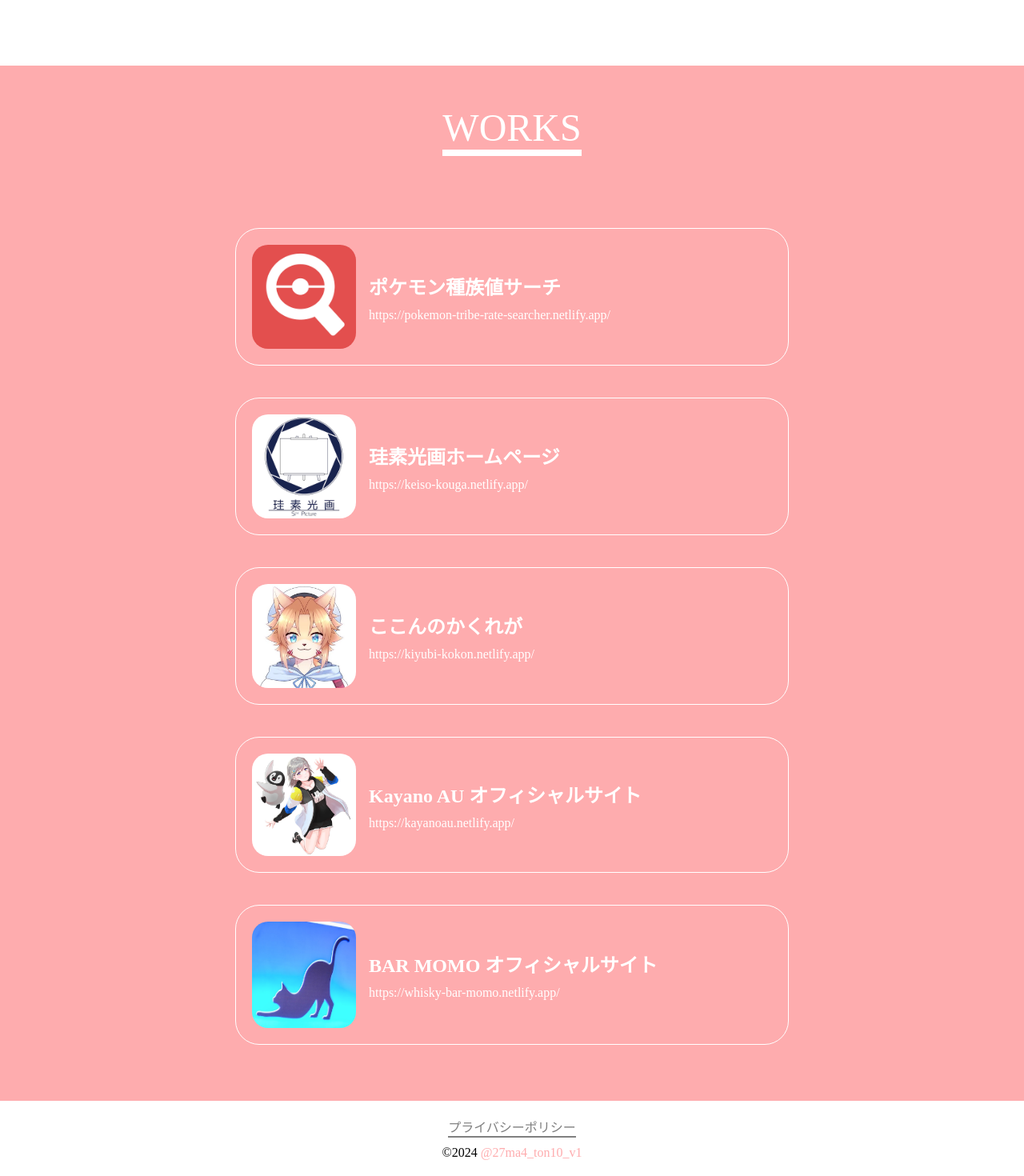
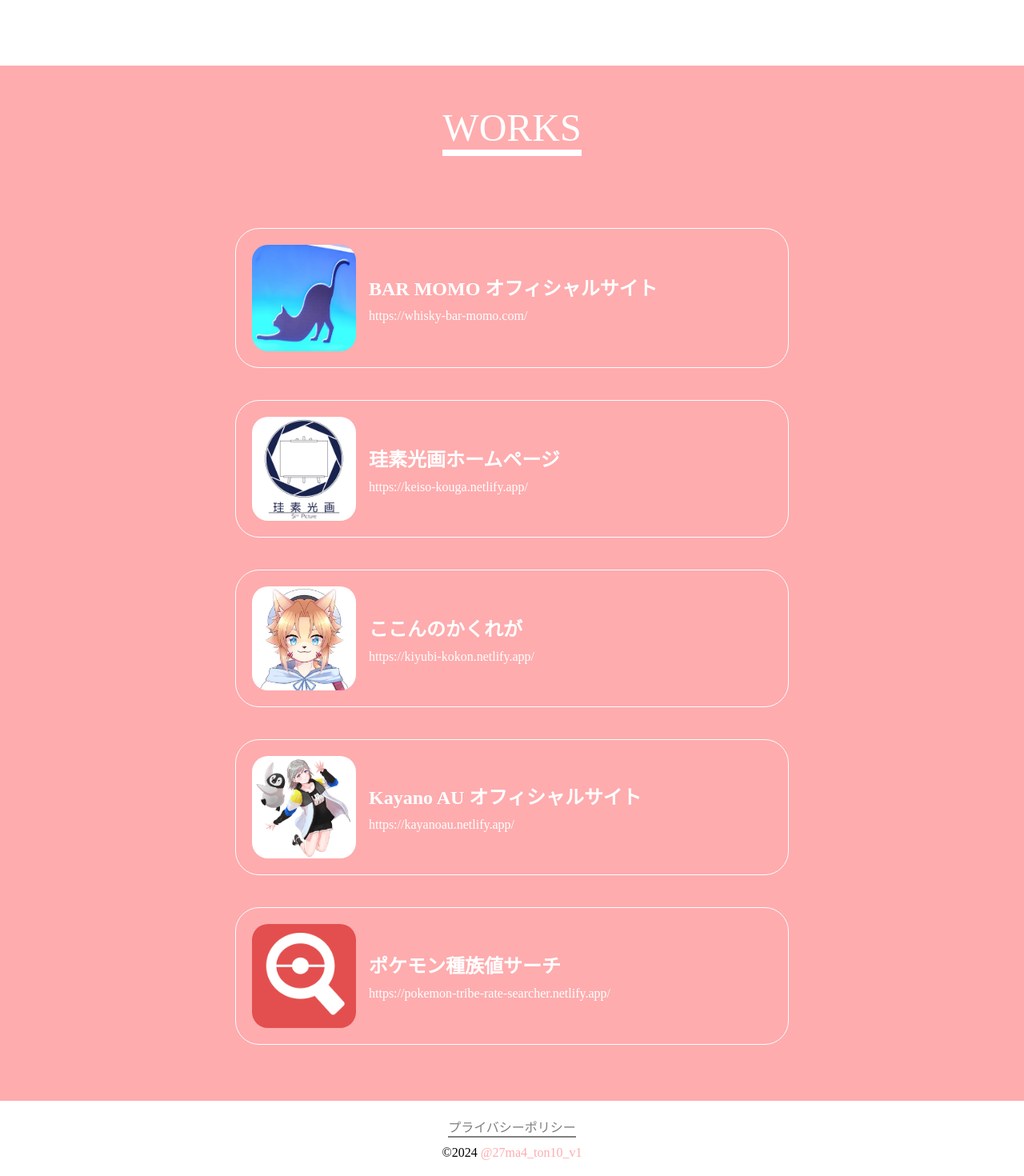
Before and after one commit to ryu-ton10/tonto_introduction, a React (Create React App) app: page / in a window 1280 px wide. Shown: the part 3995-5465 px from the top of the page at 80% size. Built offline with nearby package versions, Linux system fonts and the light colour scheme; a web font is replaced by a local one.

Commit message:
revise portfolio url

```diff
--- a/src/data/data.ts
+++ b/src/data/data.ts
@@ -1,17 +1,17 @@
 import { nanoid } from 'nanoid';
 
 export const twitter_url = "https://twitter.com/27ma4_ton10_v1"
-export const youtube_url = "https://youtube.com/user/MeiTonto06"
+export const youtube_url = "https://youtube.com/channel/UCaCeBzr2zfXYFkGEQkb7jpw"
 
 export const works = [
   {
     id: nanoid(),
     image: {
-      webp: "/assets/works/pt_logo.webp",
-      others: "/assets/works/pt_logo.png"
+      webp: "/assets/works/bar_momo.webp",
+      others: "/assets/works/bar_momo.png"
     },
-    title: "ポケモン種族値サーチ",
-    url: "https://pokemon-tribe-rate-searcher.netlify.app/",
+    title: "BAR MOMO オフィシャルサイト",
+    url: "https://whisky-bar-momo.com/",
   },
   {
     id: nanoid(),
@@ -43,11 +43,11 @@ export const works = [
   {
     id: nanoid(),
     image: {
-      webp: "/assets/works/bar_momo.webp",
-      others: "/assets/works/bar_momo.png"
+      webp: "/assets/works/pt_logo.webp",
+      others: "/assets/works/pt_logo.png"
     },
-    title: "BAR MOMO オフィシャルサイト",
-    url: "https://whisky-bar-momo.netlify.app/",
+    title: "ポケモン種族値サーチ",
+    url: "https://pokemon-tribe-rate-searcher.netlify.app/",
   },
 ]
 
```
